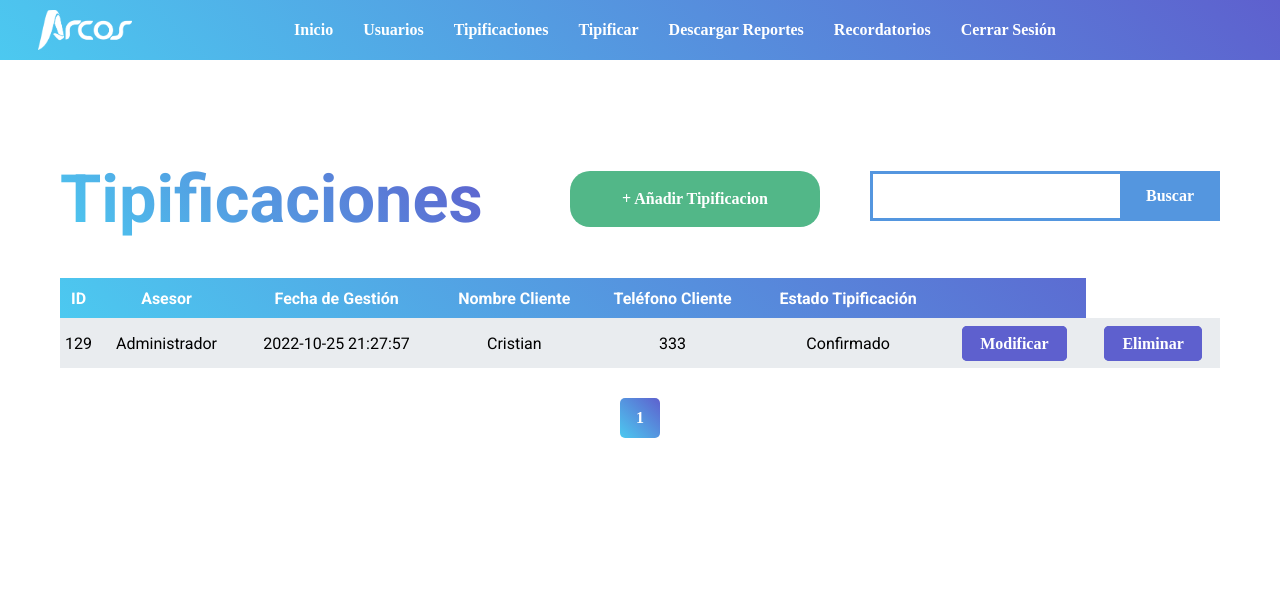
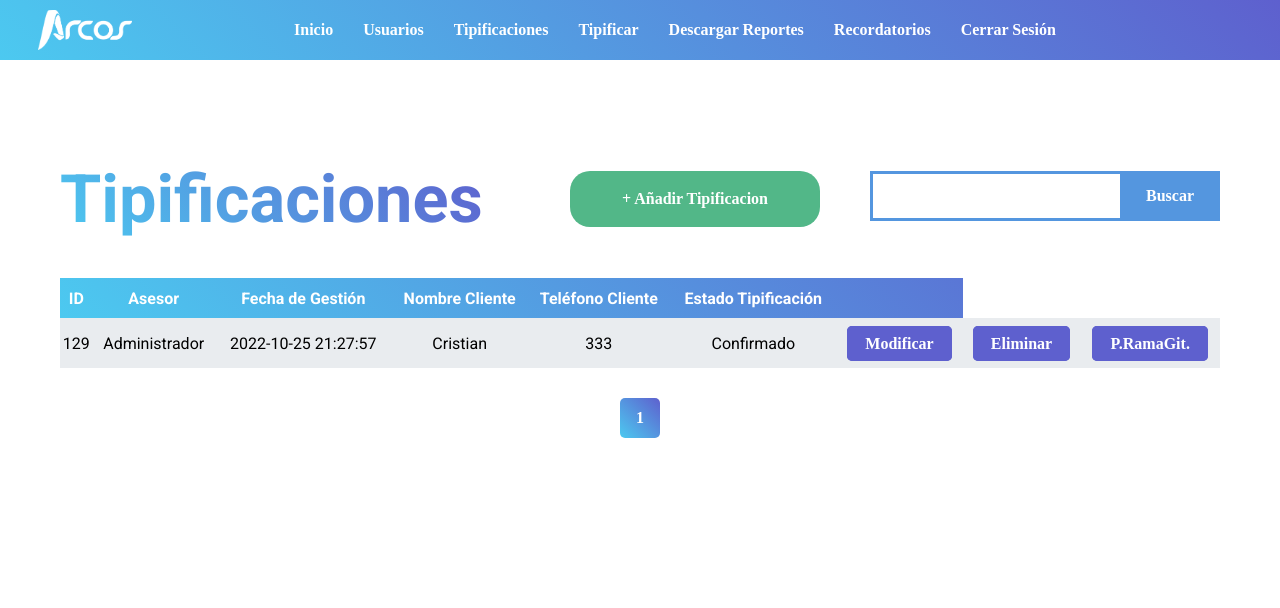
Before and after one commit to willrev/AplicativoAlmaBrows-main, a PHP site: page /controllers/tipificacionController.php in a window 1280 px wide. Shown: the top 608 px of the page. Run offline with PHP 8.4, Linux system fonts and the light colour scheme; the visitor is signed in with stand-in values (Sample User, id 1); data comes from the database, SQL or seed files in the repository.

Commit message:
Prueba de Botón P.RamaGit.

```diff
--- a/views/tipificacion/index.php
+++ b/views/tipificacion/index.php
@@ -84,6 +84,11 @@
                             <a class="button--modify" href="tipificacionController.php?accion=eliminarTipificacion&idTipificacion=<?=$tipificacion->idTipificacion?>&telefonoCliente=<?=$tipificacion->telefonoCliente?>">Eliminar</a>
 
                         </td>
+                        <td>
+
+                            <a class="button--modify" href="#">P.RamaGit.</a>
+
+                        </td>
 
                     </tr>
 
```
